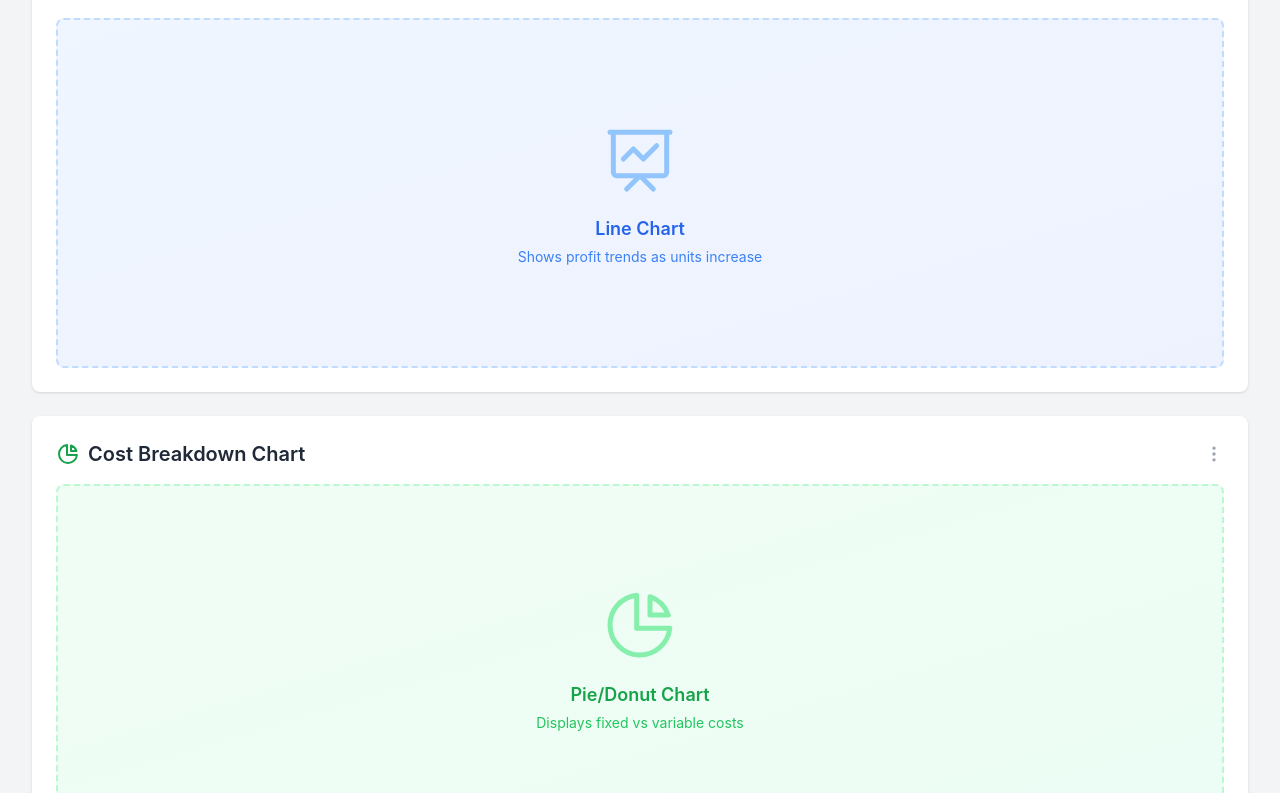
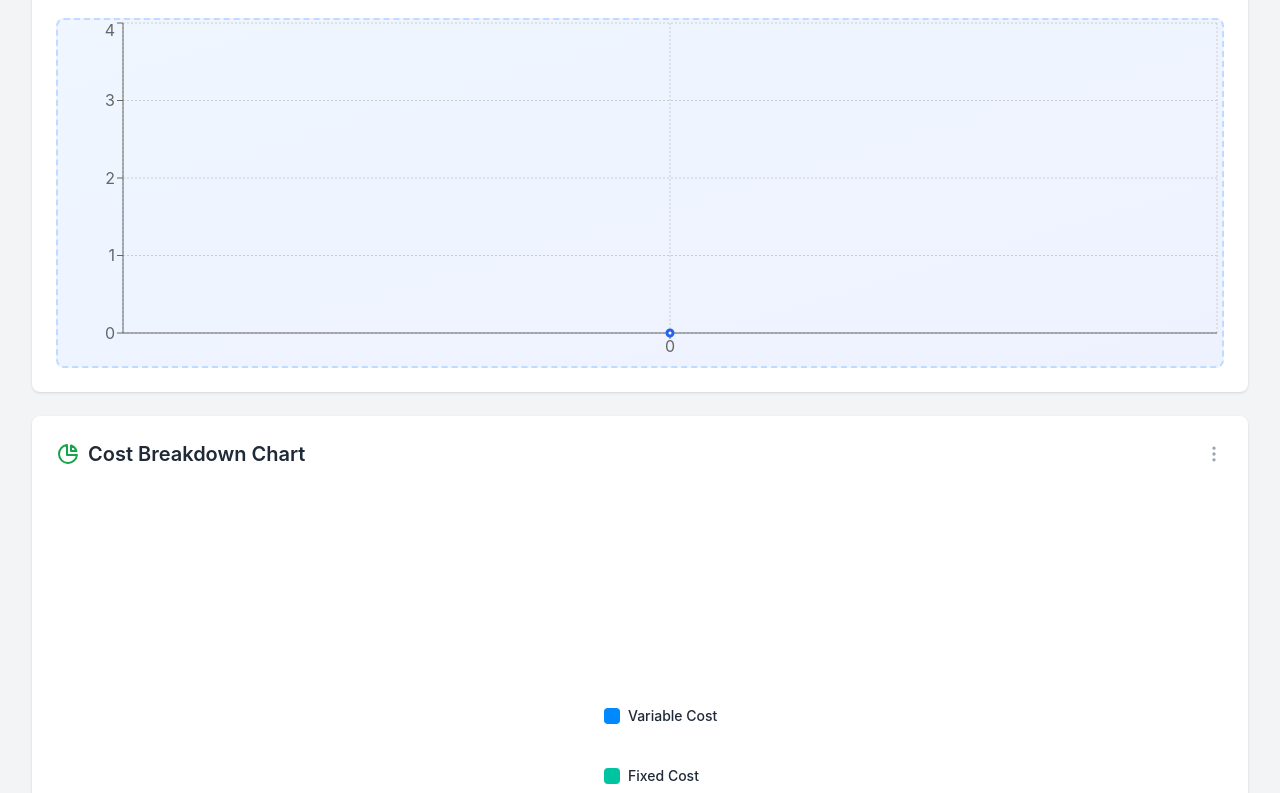
Before and after one commit to geremieHoyumpa/Personal_Project, a React (Create React App) app in the folder my-app/: page / in a window 1280 px wide. Shown: the part 787-1580 px from the top of the page. Built offline with nearby package versions, Linux system fonts and the light colour scheme.

Commit message:
Add LINE CHART AND PIE CHART

```diff
--- a/my-app/package.json
+++ b/my-app/package.json
@@ -3,6 +3,7 @@
   "version": "0.1.0",
   "private": true,
   "dependencies": {
+    "@recharts/devtools": "^0.0.8",
     "@testing-library/dom": "^10.4.1",
     "@testing-library/jest-dom": "^6.9.1",
     "@testing-library/react": "^16.3.2",
@@ -14,6 +15,7 @@
     "react": "^19.2.4",
     "react-dom": "^19.2.4",
     "react-scripts": "5.0.1",
+    "recharts": "^3.7.0",
     "typescript": "^4.9.5",
     "web-vitals": "^2.1.4"
   },
--- /dev/null
+++ b/my-app/src/components/layout/cost-breakdown-chart.tsx
@@ -0,0 +1,49 @@
+import { Pie, PieChart, PieLabelRenderProps, PieSectorShapeProps, Sector } from 'recharts';
+
+
+// #region Sample data
+
+// #endregion
+const RADIAN = Math.PI / 180;
+const COLORS = ['#0088FE', '#00C49F', '#FFBB28', '#FF8042'];
+
+const renderCustomizedLabel = ({ cx, cy, midAngle, innerRadius, outerRadius, percent }: PieLabelRenderProps) => {
+  if (cx == null || cy == null || innerRadius == null || outerRadius == null) {
+    return null;
+  }
+  const radius = innerRadius + (outerRadius - innerRadius) * 0.5;
+  const ncx = Number(cx);
+  const x = ncx + radius * Math.cos(-(midAngle ?? 0) * RADIAN);
+  const ncy = Number(cy);
+  const y = ncy + radius * Math.sin(-(midAngle ?? 0) * RADIAN);
+
+  return (
+    <text x={x} y={y} fill="white" textAnchor={x > ncx ? 'start' : 'end'} dominantBaseline="central">
+      {`${((percent ?? 1) * 100).toFixed(0)}%`}
+    </text>
+  );
+};
+
+const MyCustomPie = (props: PieSectorShapeProps) => {
+  return <Sector {...props} fill={COLORS[props.index % COLORS.length]} />;
+};
+type PieChartProps = {
+  isAnimationActive?: boolean
+  data: {name: string; value: number}[];
+};
+
+export default function PieChartWithCustomizedLabel({ isAnimationActive = true , data}: PieChartProps) {
+  return (
+    <PieChart style={{ width: '100%', maxWidth: '500px', maxHeight: '80vh', aspectRatio: 1 }} responsive>
+      <Pie
+        data={data}
+        labelLine={false}
+        label={renderCustomizedLabel}
+        fill="#8884d8"
+        dataKey="value"
+        isAnimationActive={isAnimationActive}
+        shape={MyCustomPie}
+      />
+    </PieChart>
+  );
+}
--- a/my-app/src/components/layout/main.tsx
+++ b/my-app/src/components/layout/main.tsx
@@ -1,7 +1,10 @@
 import React from 'react';
 import { useState } from 'react';
 import { BusinessInput } from '../../types/businessInput';
-import { totalCost, totalRevenue, breakEvenPoint, netProfit, profitMargin } from '../../types/utils/calculate';
+import { totalCost, totalRevenue, breakEvenPoint, netProfit, profitMargin, generateProfitData, generatePieData } from '../../types/utils/calculate';
+import ProfitChart from './profit-vs-unit-chart';
+import PieChartWithCustomizedLabel from './cost-breakdown-chart';
+import { itemAxisPredicate } from 'recharts/types/state/selectors/axisSelectors';
 
 
 
@@ -19,6 +22,9 @@ export default function Main(){
     const [viewBreakEvenPoint, setBreakEvenPoint] = useState<number>(0);
     const [viewNetProfit, setNetProfit] = useState<number>(0);
     const [viewProfitMargin, setProfitMargin] = useState<number>(0);
+
+    const profitData = generateProfitData(input);
+    const pieChartData = generatePieData(input);
 
   return (
     <div>
@@ -166,13 +172,14 @@ export default function Main(){
                     </button>
                 </div>
                 <div className="bg-gradient-to-br from-blue-50 to-indigo-50 rounded-lg border-2 border-dashed border-blue-200 flex items-center justify-center" style={{height: '350px'}}>
-                    <div className="text-center">
+                    <ProfitChart data = {profitData} />
+                    {/* <div className="text-center">
                         <svg className="w-20 h-20 mx-auto mb-4 text-blue-300" fill="none" stroke="currentColor" viewBox="0 0 24 24">
                             <path strokeLinecap="round" strokeLinejoin="round" strokeWidth="1.5" d="M7 12l3-3 3 3 4-4M8 21l4-4 4 4M3 4h18M4 4h16v12a1 1 0 01-1 1H5a1 1 0 01-1-1V4z"></path>
                         </svg>
                         <p className="text-lg font-semibold text-blue-600 mb-1">Line Chart</p>
                         <p className="text-sm text-blue-500">Shows profit trends as units increase</p>
-                    </div>
+                    </div> */}
                 </div>
             </div>
 
@@ -192,7 +199,7 @@ export default function Main(){
                         </svg>
                     </button>
                 </div>
-                <div className="bg-gradient-to-br from-green-50 to-emerald-50 rounded-lg border-2 border-dashed border-green-200 flex items-center justify-center" style={{height: '350px'}}>
+                {/* <div className="bg-gradient-to-br from-green-50 to-emerald-50 rounded-lg border-2 border-dashed border-green-200 flex items-center justify-center" style={{height: '350px'}}>
                     <div className="text-center">
                         <svg className="w-20 h-20 mx-auto mb-4 text-green-300" fill="none" stroke="currentColor" viewBox="0 0 24 24">
                             <path strokeLinecap="round" strokeLinejoin="round" strokeWidth="1.5" d="M11 3.055A9.001 9.001 0 1020.945 13H11V3.055z"></path>
@@ -200,6 +207,28 @@ export default function Main(){
                         </svg>
                         <p className="text-lg font-semibold text-green-600 mb-1">Pie/Donut Chart</p>
                         <p className="text-sm text-green-500">Displays fixed vs variable costs</p>
+
+                    </div>
+
+                </div> */}
+                <div className="flex gap-8">
+                    <PieChartWithCustomizedLabel isAnimationActive={false} data={pieChartData}/>
+
+                    <div className="flex flex-col justify-center gap-6 mt-6">
+                        {pieChartData.map((item) => (
+                            <div
+                            key={item.name}
+                            className="flex items-center gap-2 px-4 py-2"
+                            >
+                            <div
+                                className="w-4 h-4 rounded"
+                                style={{ backgroundColor: item.color }}
+                            />
+                            <span className="text-sm font-medium">
+                                {item.name}
+                            </span>
+                            </div>
+                        ))}
                     </div>
                 </div>
             </div>
--- /dev/null
+++ b/my-app/src/components/layout/profit-vs-unit-chart.tsx
@@ -0,0 +1,32 @@
+import {
+  LineChart,
+  Line,
+  XAxis,
+  YAxis,
+  CartesianGrid,
+  Tooltip,
+  ResponsiveContainer
+} from "recharts";
+
+type Props = {
+  data: { units: number; profit: number }[];
+};
+
+export default function ProfitChart({ data }: Props) {
+  return (
+    <ResponsiveContainer width="100%" height={350}>
+      <LineChart data={data}>
+        <CartesianGrid strokeDasharray="2 2" />
+        <XAxis dataKey="units" />
+        <YAxis />
+        <Tooltip />
+        <Line
+          type="monotone"
+          dataKey="profit"
+          stroke="#2563eb"
+          strokeWidth={3}
+        />
+      </LineChart>
+    </ResponsiveContainer>
+  );
+};
--- a/my-app/src/types/utils/calculate.ts
+++ b/my-app/src/types/utils/calculate.ts
@@ -23,3 +23,28 @@ export const netProfit = (input:BusinessInput) : number => {
 export const profitMargin = (input:BusinessInput) : number => {
   return (netProfit(input) / totalRevenue(input)) * 100;
 };
+
+export const generateProfitData = (input:BusinessInput) => {
+  const data = [];
+
+  for(let units = 0; units <= Number(input.numberOfUnit); units += 10){
+    const revenue = Number(input.revenuePerUnit) * units;
+    const variableCost = Number(input.costPerUnit) * units;
+    const totalCost = variableCost + Number(input.fixedCost);
+    const profit = revenue - totalCost;
+
+    data.push({ units, profit });
+  }
+
+  return data;
+};
+
+export const generatePieData = (input: BusinessInput) => {
+  const varCost = variableCost(input);
+  const fixCost = Number(input.fixedCost);
+
+  return [
+    { name: "Variable Cost", value: varCost, color: '#0088FE' },
+    { name: "Fixed Cost", value: fixCost, color:  '#00C49F' }
+  ];
+};
```
Also changed, not shown: 1 other file (tests, documents, lock files or other folders).
